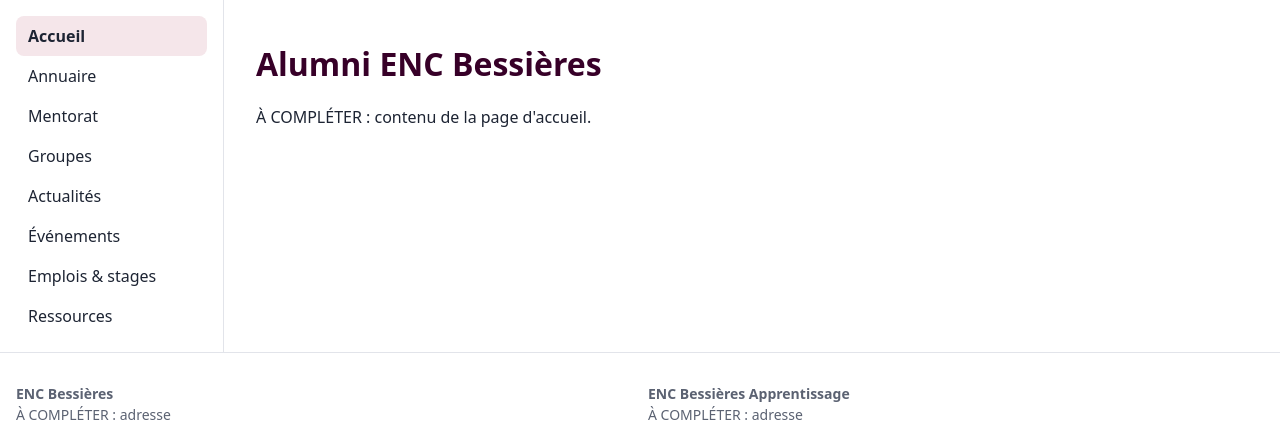
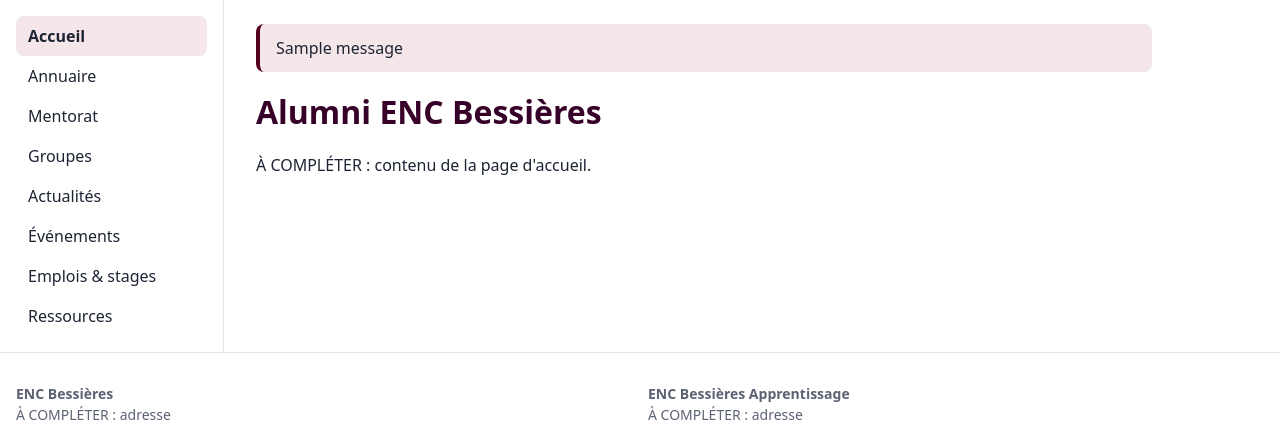
Before and after one commit to enc-bessieres/alumni, a Django app: page / in a window 1280 px wide. Shown: the part 56-479 px from the top of the page. Run offline with Django 5.2, Linux system fonts and the light colour scheme; tables that the repository leaves empty hold one stand-in row (values such as "Sample post"); one stand-in notice (Sample message) is shown.

Commit message:
Affiche les messages de Django dans le gabarit commun

```diff
--- a/static/css/site.css
+++ b/static/css/site.css
@@ -168,6 +168,20 @@ summary::-webkit-details-marker {
   padding: 1rem;
 }
 
+/* Messages de Django (connexion réussie, déconnexion…) */
+.messages {
+  margin: 0 0 1rem;
+  padding: 0;
+  list-style: none;
+}
+
+.messages li {
+  padding: 0.75rem 1rem;
+  border-left: 4px solid var(--bordeaux);
+  border-radius: var(--rayon);
+  background: var(--bordeaux-clair);
+}
+
 /* Pied de page */
 .pied {
   padding: 1rem;
--- a/templates/base.html
+++ b/templates/base.html
@@ -36,6 +36,12 @@
     </nav>
 
     <main class="contenu">
+      {# Messages de Django (connexion réussie, déconnexion…) : affichés une fois, puis effacés. #}
+      {% if messages %}
+        <ul class="messages" role="status">
+          {% for message in messages %}<li>{{ message }}</li>{% endfor %}
+        </ul>
+      {% endif %}
       {% block contenu %}{% endblock %}
     </main>
   </div>
```
Also changed, not shown: gabarit/tests.py (+24 -0 lines).
